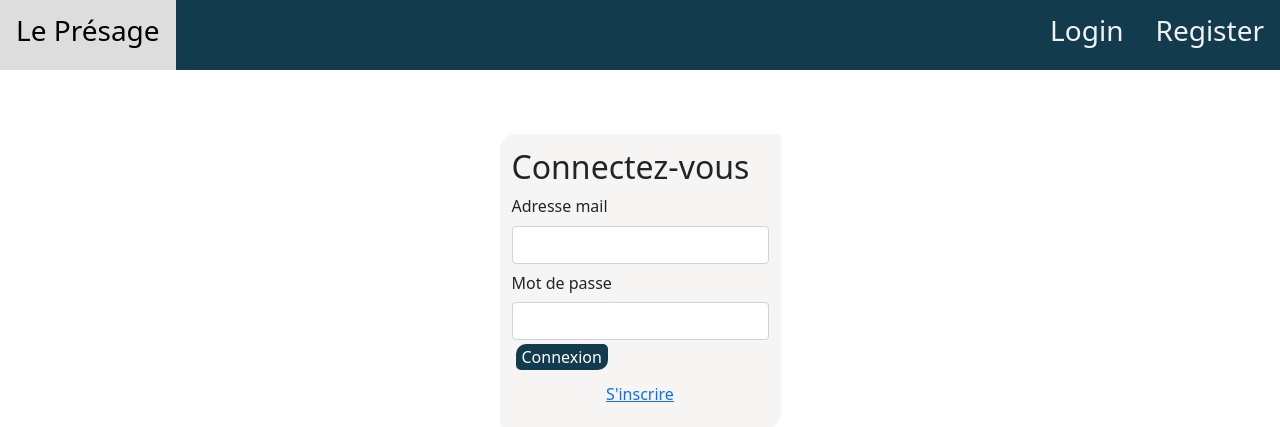
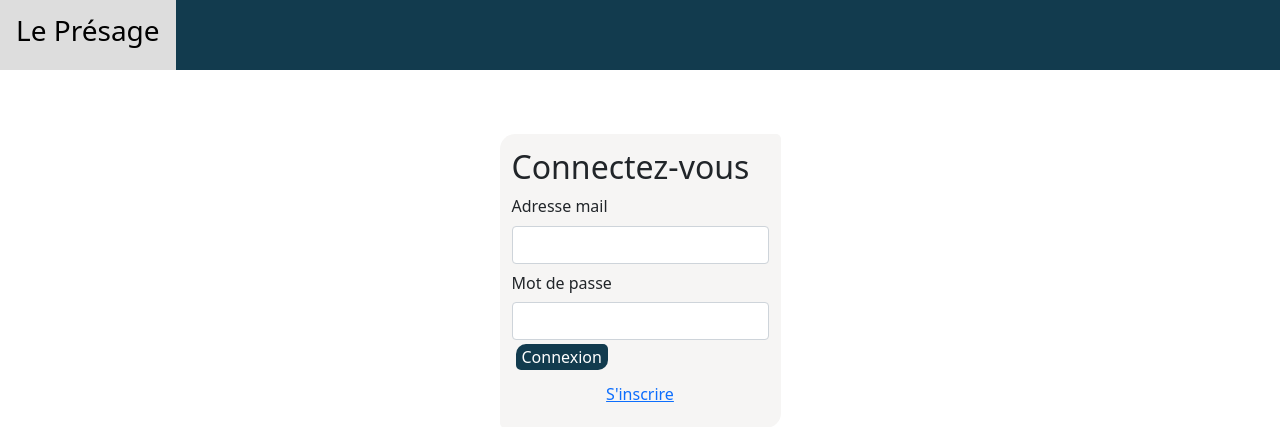
Before and after one commit to lahcen13/lePresageHackathon, a PHP site: page / in a window 1280 px wide. Shown: the top 427 px of the page. Run offline with PHP 8.4, Linux system fonts and the light colour scheme.

Commit message:
edit navbar

```diff
--- a/main.js
+++ /dev/null
@@ -1,8 +0,0 @@
-function myFunction() {
-var x = document.getElementById("myTopnav");
-if (x.className === "topnav") {
-    x.className += " responsive";
-} else {
-    x.className = "topnav";
-}
-}
--- a/view/v_head.html
+++ b/view/v_head.html
@@ -6,7 +6,6 @@
     <meta http-equiv="X-UA-Compatible" content="IE=edge">
     <meta name="viewport" content="width=device-width, initial-scale=1.0">
     <link rel="stylesheet" href="style.css">
-    <script  src="main.js"></script>
     <title>Le Présage</title>
     <link href="https://cdn.jsdelivr.net/npm/bootstrap@5.1.3/dist/css/bootstrap.min.css" rel="stylesheet" integrity="sha384-1BmE4kWBq78iYhFldvKuhfTAU6auU8tT94WrHftjDbrCEXSU1oBoqyl2QvZ6jIW3" crossorigin="anonymous">
 
--- a/view/v_navbar.php
+++ b/view/v_navbar.php
@@ -2,15 +2,5 @@
     <a href="#">
         <p class="h3">Le Présage</p>
     </a>
-    <div class="topnav-right">
-        <a href="#">
-            <p class="h3 ">Login</p>
-        </a>
-        <a href="#">
-            <p class="h3 ">Register</p>
-        </a>
-        <a href="javascript:void(0);" class="icon" onclick="myFunction()">
-            <i class="fa fa-bars"></i>
-        </a>
-    </div>
+
 </div>
```
